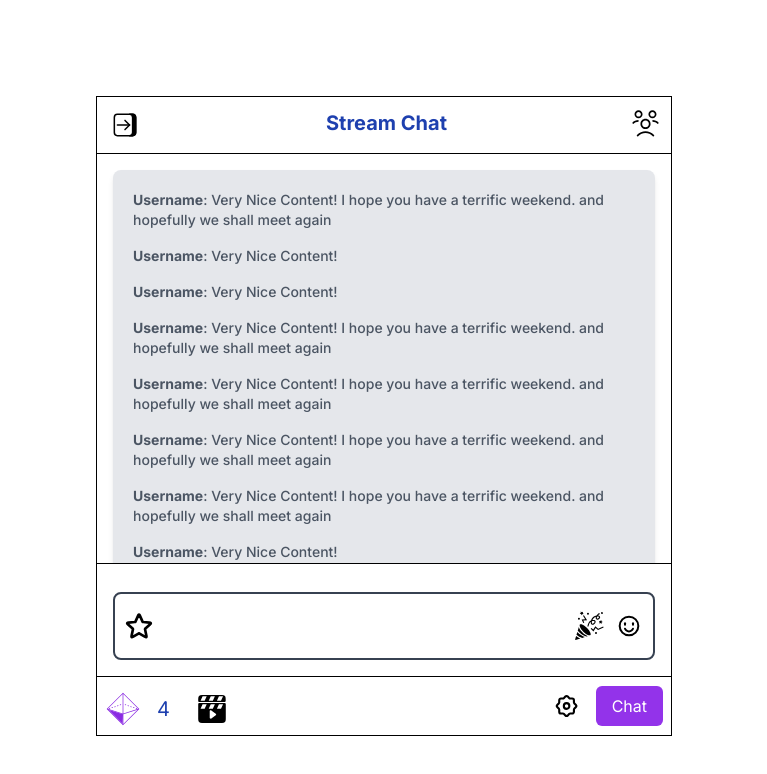
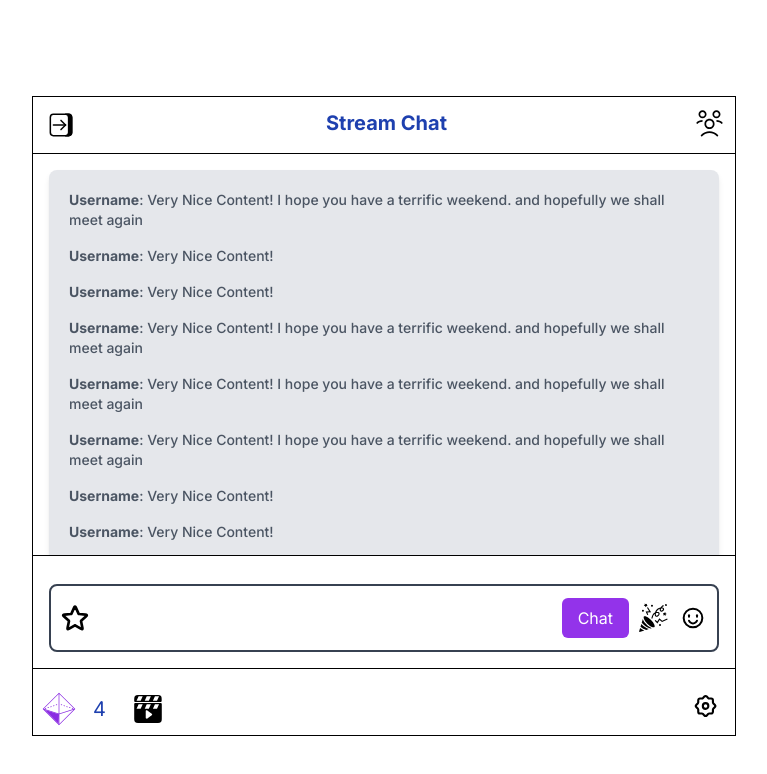
Before and after one commit to brianhngo/ChatterBox, a Next.js app: page / in a window 1280 px wide. Shown: the top 774 px of the page, without its empty margins (256-1023 px from the left). Built offline with nearby package versions, Linux system fonts and the light colour scheme.

Commit message:
frontend done

```diff
--- /dev/null
+++ b/src/app/components/ChatBodyUtility.tsx
@@ -0,0 +1,32 @@
+// this is will be to store any utility functions for ChatBody.tsx
+
+export const messages = [
+  {
+    username: 'Username',
+    message:
+      'Very Nice Content! I hope you have a terrific weekend. and hopefully we shall meet again',
+  },
+  { username: 'Username', message: 'Very Nice Content!' },
+  { username: 'Username', message: 'Very Nice Content!' },
+  {
+    username: 'Username',
+    message:
+      'Very Nice Content! I hope you have a terrific weekend. and hopefully we shall meet again',
+  },
+  {
+    username: 'Username',
+    message:
+      'Very Nice Content! I hope you have a terrific weekend. and hopefully we shall meet again',
+  },
+  {
+    username: 'Username',
+    message:
+      'Very Nice Content! I hope you have a terrific weekend. and hopefully we shall meet again',
+  },
+  { username: 'Username', message: 'Very Nice Content!' },
+  { username: 'Username', message: 'Very Nice Content!' },
+  { username: 'Username', message: 'Very Nice Content!' },
+  { username: 'Username', message: 'Very Nice Content!' },
+  { username: 'Username', message: 'Very Nice Content!' },
+  { username: 'Username', message: 'Very Nice Content!' },
+];
--- a/src/app/components/chat/Chat.tsx
+++ b/src/app/components/chat/Chat.tsx
@@ -1,29 +1,71 @@
-import React from 'react';
+'use client';
+
+import React, { useState } from 'react';
 import Header from './Header';
 import ChatBody from './ChatBody';
 import ChatInput from './ChatInput';
 import Footer from './Footer';
 
 export default function Chat() {
+  const [messages, setMessages] = useState([
+    {
+      username: 'Username',
+      message:
+        'Very Nice Content! I hope you have a terrific weekend. and hopefully we shall meet again',
+    },
+    { username: 'Username', message: 'Very Nice Content!' },
+    { username: 'Username', message: 'Very Nice Content!' },
+    {
+      username: 'Username',
+      message:
+        'Very Nice Content! I hope you have a terrific weekend. and hopefully we shall meet again',
+    },
+    {
+      username: 'Username',
+      message:
+        'Very Nice Content! I hope you have a terrific weekend. and hopefully we shall meet again',
+    },
+    {
+      username: 'Username',
+      message:
+        'Very Nice Content! I hope you have a terrific weekend. and hopefully we shall meet again',
+    },
+    { username: 'Username', message: 'Very Nice Content!' },
+    { username: 'Username', message: 'Very Nice Content!' },
+    { username: 'Username', message: 'Very Nice Content!' },
+    { username: 'Username', message: 'Very Nice Content!' },
+    { username: 'Username', message: 'Very Nice Content!' },
+    { username: 'Username', message: 'Very Nice Content!' },
+  ]);
+
+  const [inputValue, setInputValue] = useState<string>('');
+
+  const addMessage = (newMessage: string) => {
+    setMessages([...messages, { username: 'user1', message: newMessage }]);
+  };
+
   return (
-    <div className="border border-black 2xl:w-[25vw] w-[45vw] 2xl:h-[50vh] h-[80vh] mx-auto flex flex-col justify-center items-center">
+    <div className="border border-black 2xl:w-[20vw] w-[55vw] 2xl:h-[70vh] h-[80vh] mx-auto flex flex-col justify-center items-center">
       {/* Header Section */}
       <header className=" p-2 w-full border-b border-black border-opacity-100">
         <Header />
       </header>
 
       {/* Chat messages */}
-      <section className="overflow-y-auto p-4 w-full ">
-        <ChatBody />
+      <section className="overflow-y-auto p-4 w-full">
+        <ChatBody messages={messages} />
       </section>
 
       {/* Input for chat */}
       <section className="p-4 w-full border-b border-t border-black border-opacity-100">
-        <ChatInput />
+        <ChatInput
+          addMessage={addMessage}
+          inputValue={inputValue}
+          setInputValue={setInputValue}
+        />
       </section>
 
-      {/* Footer at the bottom */}
-      <footer className=" p-2 w-full">
+      <footer className="p-2  w-full">
         <Footer />
       </footer>
     </div>
--- a/src/app/components/chat/ChatBody.tsx
+++ b/src/app/components/chat/ChatBody.tsx
@@ -1,51 +1,18 @@
-import React from 'react';
+'use client';
+import React, { useEffect } from 'react';
 
-export default function ChatBody() {
+import { messages } from '../ChatBodyUtility';
+
+export default function ChatBody({ messages }) {
+  useEffect(() => {}, [messages]);
   return (
-    // Format Prime/Icon Username : Message
-
-    <div className="bg-gray-200 p-3 rounded-lg shadow-md ">
-      <p className="text-sm font-medium text-gray-600 p-2 ">
-        <span className="font-bold ">Username</span>: Very Nice Content! I hope
-        you have a terrific weekend. and hopefully we shall meet again
-      </p>
-      <p className="text-sm font-medium text-gray-600 p-2 ">
-        <span className="font-bold">Username</span>: Very Nice Content!
-      </p>
-      <p className="text-sm font-medium text-gray-600 p-2 ">
-        <span className="font-bold">Username</span>: Very Nice Content!
-      </p>
-      <p className="text-sm font-medium text-gray-600 p-2 ">
-        <span className="font-bold text-md">Username</span>: Very Nice Content!
-        I hope you have a terrific weekend. and hopefully we shall meet again
-      </p>
-      <p className="text-sm font-medium text-gray-600 p-2 ">
-        <span className="font-bold ">Username</span>: Very Nice Content! I hope
-        you have a terrific weekend. and hopefully we shall meet again
-      </p>
-      <p className="text-sm font-medium text-gray-600 p-2 ">
-        <span className="font-bold ">Username</span>: Very Nice Content! I hope
-        you have a terrific weekend. and hopefully we shall meet again
-      </p>
-      <p className="text-sm font-medium text-gray-600 p-2 ">
-        <span className="font-bold ">Username</span>: Very Nice Content! I hope
-        you have a terrific weekend. and hopefully we shall meet again
-      </p>
-      <p className="text-sm font-medium text-gray-600 p-2 ">
-        <span className="font-bold">Username</span>: Very Nice Content!
-      </p>
-      <p className="text-sm font-medium text-gray-600 p-2 ">
-        <span className="font-bold">Username</span>: Very Nice Content!
-      </p>
-      <p className="text-sm font-medium text-gray-600 p-2 ">
-        <span className="font-bold">Username</span>: Very Nice Content!
-      </p>
-      <p className="text-sm font-medium text-gray-600 p-2 ">
-        <span className="font-bold">Username</span>: Very Nice Content!
-      </p>
-      <p className="text-sm font-medium text-gray-600 p-2 ">
-        <span className="font-bold">Username</span>: Very Nice Content!
-      </p>
+    <div className="bg-gray-200 p-3 rounded-lg shadow-md">
+      {messages.map((element, index) => (
+        <p className="text-sm font-medium text-gray-600 p-2" key={index}>
+          <span className="font-bold">{element.username}</span>:{' '}
+          {element.message}
+        </p>
+      ))}
     </div>
   );
 }
--- a/src/app/components/chat/ChatInput.tsx
+++ b/src/app/components/chat/ChatInput.tsx
@@ -2,12 +2,20 @@
 import React, { useState, useEffect } from 'react';
 import { chatTrie, Trie } from './ChatInputUtility';
 import AutoSuggest from './AutoSuggest';
+import Footer from './Footer';
+import { messages } from '../ChatBodyUtility';
 
-export default function ChatInput() {
+export default function ChatInput({
+  inputValue,
+  setInputValue,
+
+  addMessage,
+}) {
   // This will contain the chats input
-  const [inputValue, setInputValue] = useState<string>('');
-  const [chatTrieState, setChatTrieState] = useState<Trie | null>(null);
-  const [display, setDisplay] = useState<string[]>([]);
+  // const [inputValue, setInputValue] = useState<string>(''); // user input
+  const [chatTrieState, setChatTrieState] = useState<Trie | null>(null); // storing trie Data
+  const [display, setDisplay] = useState<string[]>([]); // suggested display
+  const [isFocused, setIsFocused] = useState(true); // T/F on when user clicks out of input box. (True => suggested appear, False => suggested disappears , user clicks off Input)
 
   // handles input changes
   const inputValueHandler = (event: any) => {
@@ -20,9 +28,36 @@ export default function ChatInput() {
     }
   };
 
+  const submitHandler = (newMessage: string) => {
+    addMessage(inputValue);
+    setInputValue(''); // Clear input after submission
+  };
+
   const filter = (word: string) => {
-    const array = chatTrie.search(word);
+    const lowerCaseWord = word.toLocaleLowerCase();
+    const array = chatTrie.search(lowerCaseWord);
     setDisplay(array);
+  };
+
+  // When user clicks on suggested, it will be added to input
+  const onClickHandler = (word: string) => {
+    setInputValue(word + ' ');
+    console.log(inputValue);
+    setDisplay([]);
+  };
+
+  // Handles when the user is focused on the input chat
+  const handleInputFocus = () => {
+    setIsFocused(true);
+  };
+
+  // Handles cases where the user clicks outside of input text and suggestions is still up. Turns of suggested
+  const handleInputBlur = () => {
+    setTimeout(() => {
+      if (!document.activeElement?.classList.contains('suggestion-box')) {
+        setIsFocused(false);
+      }
+    }, 300);
   };
 
   // sets the fake data as a state
@@ -31,11 +66,17 @@ export default function ChatInput() {
   }, []);
 
   return (
+    <>
       <div className="flex flex-col">
         <div>
-        <AutoSuggest display={display} />
+          <AutoSuggest
+            display={display}
+            indicator={inputValue.length > 0 ? inputValue[0] : ''}
+            onClickHandler={onClickHandler}
+            isFocused={isFocused}
+          />
         </div>
-      <div className="flex p-2 flex-row  w-full justify-between items-center mx-auto my-auto rounded-lg  border-2 border-gray-700  focus-within:border-purple-500 ">
+        <div className="flex p-2 flex-row  w-full justify-between items-center mx-auto my-auto rounded-lg  border-2 border-gray-700  focus-within:border-purple-500">
           {/* Left Side will contain Star & Input */}
           <div className="flex items-center flex-grow mr-1">
             <svg
@@ -58,11 +99,18 @@ export default function ChatInput() {
               onChange={inputValueHandler}
               className="pl-2 outline-none flex-grow pr-2"
               style={{ resize: 'none' }}
-            rows={2}></textarea>
+              rows={2}
+              onFocus={handleInputFocus}
+              onBlur={handleInputBlur}></textarea>
           </div>
 
           {/* Right side contains Cheers & Emoji */}
           <div className="flex items-center gap-2">
+            <button
+              onClick={() => submitHandler(inputValue)}
+              className="bg-purple-600 text-white rounded-md px-4 py-2 hover:bg-purple-700 focus:outline-none">
+              Chat
+            </button>
             <svg
               className="hover:bg-gray-300 rounded-lg cursor-pointer"
               xmlns="http://www.w3.org/2000/svg"
@@ -113,5 +161,6 @@ export default function ChatInput() {
           </div>
         </div>
       </div>
+    </>
   );
 }
--- a/src/app/components/chat/Footer.tsx
+++ b/src/app/components/chat/Footer.tsx
@@ -2,7 +2,7 @@ import React from 'react';
 
 export default function Footer() {
   return (
-    <section className="w-full h-full flex justify-between align-middle items-end mx-auto my-auto">
+    <section className="w-full h-full  pt-2  flex justify-between align-middle items-end mx-auto my-auto">
       {/* Left Side  - Points */}
       <div className="flex items-center gap-2 ">
         <span className="flex flex-row text-center justify-center align-middle">
@@ -72,9 +72,6 @@ export default function Footer() {
             strokeLinejoin="round"
           />
         </svg>
-        <button className="bg-purple-600 text-white rounded-md px-4 py-2 hover:bg-purple-700 focus:outline-none">
-          Chat
-        </button>
       </div>
     </section>
   );
```
Also changed, not shown: src/app/components/chat/AutoSuggest.tsx (+35 -7 lines), src/app/components/chat/ChatInputUtility.tsx (+15 -18 lines). Lines whose indentation alone changed are shown as unchanged.
